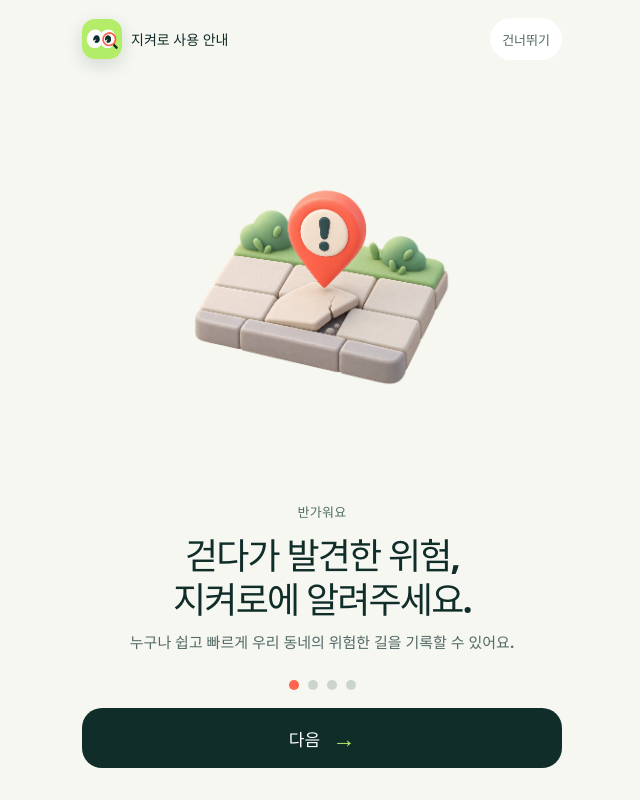
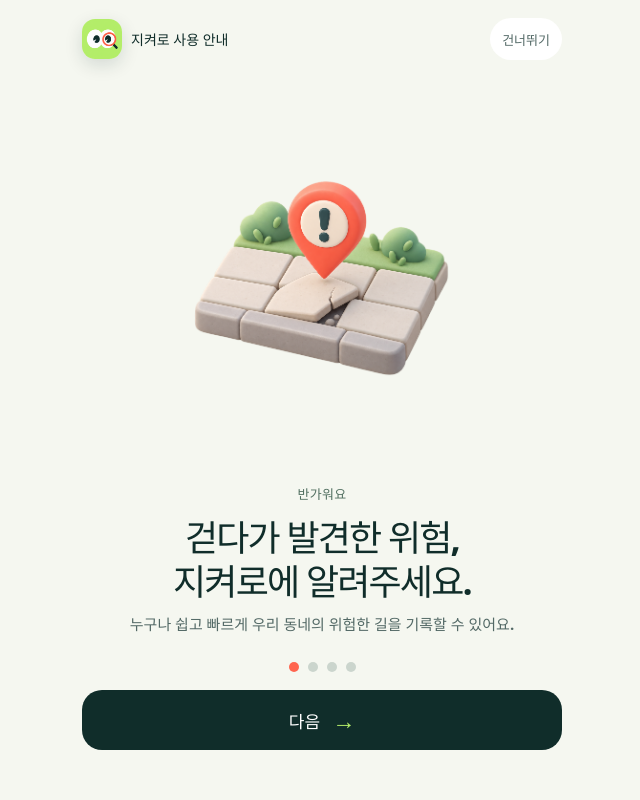
Before and after one commit to yaniyaabi/jikeoro-senior-app-proto, a React (Vite) app: page / in a window 1280 px wide. Shown: the top 800 px of the page, without its empty margins (318-958 px from the left). Built offline with nearby package versions, Linux system fonts and the light colour scheme.

Commit message:
Raise onboarding content stack

```diff
--- a/src/styles.css
+++ b/src/styles.css
@@ -1048,7 +1048,7 @@ html[data-contrast="high"] .app-reward-exchange { box-shadow:inset 0 0 0 3px #00
 .onboarding-next { background:var(--onboarding-ink); color:#fff; box-shadow:none; }
 .onboarding-next span { color:var(--onboarding-mint); }
 
-.onboarding-screen:not(.onboarding-screen-permissions) { padding-bottom:max(32px,calc(env(safe-area-inset-bottom) + 20px)); }
+.onboarding-screen:not(.onboarding-screen-permissions) { padding-bottom:max(50px,calc(env(safe-area-inset-bottom) + 38px)); }
 .onboarding-screen:not(.onboarding-screen-permissions) .onboarding-dots { padding:26px 0 18px; }
 
 .onboarding-screen-permissions { grid-template-rows:auto minmax(125px,.48fr) auto auto auto; }
```
